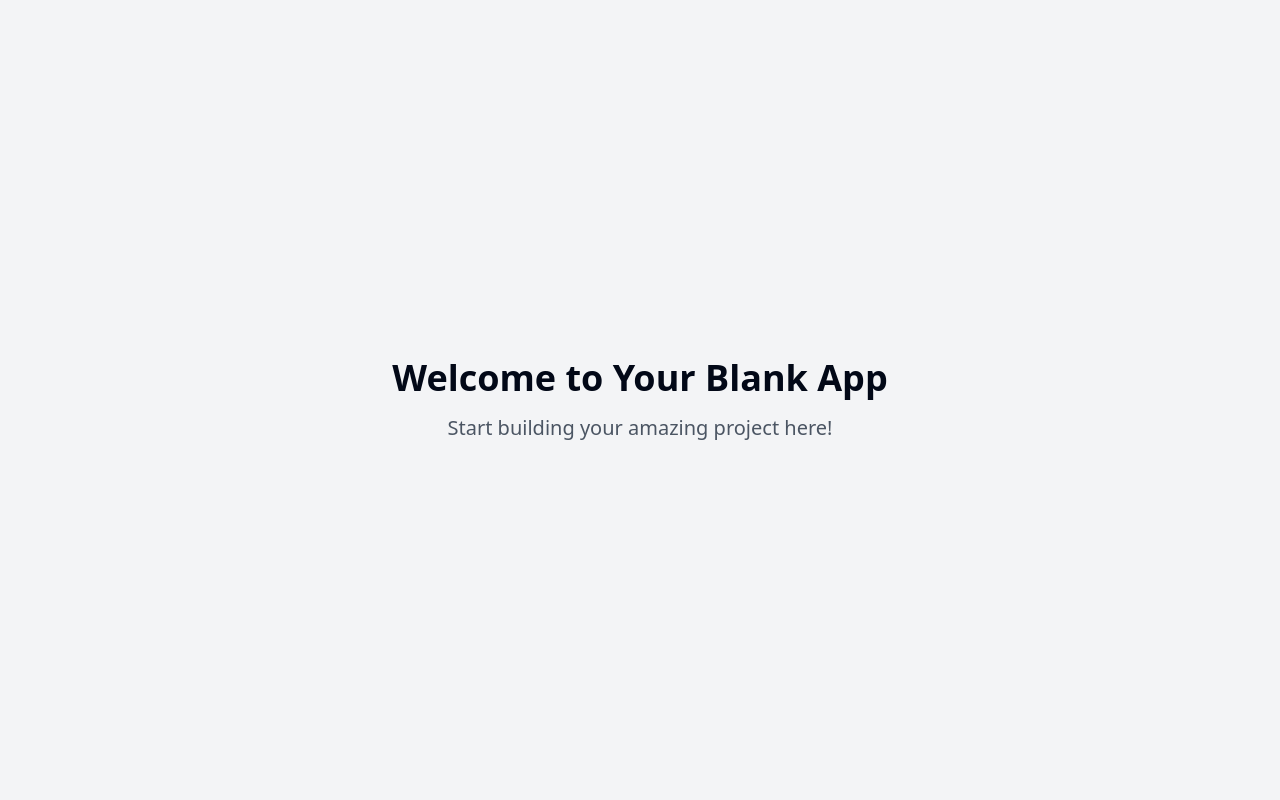
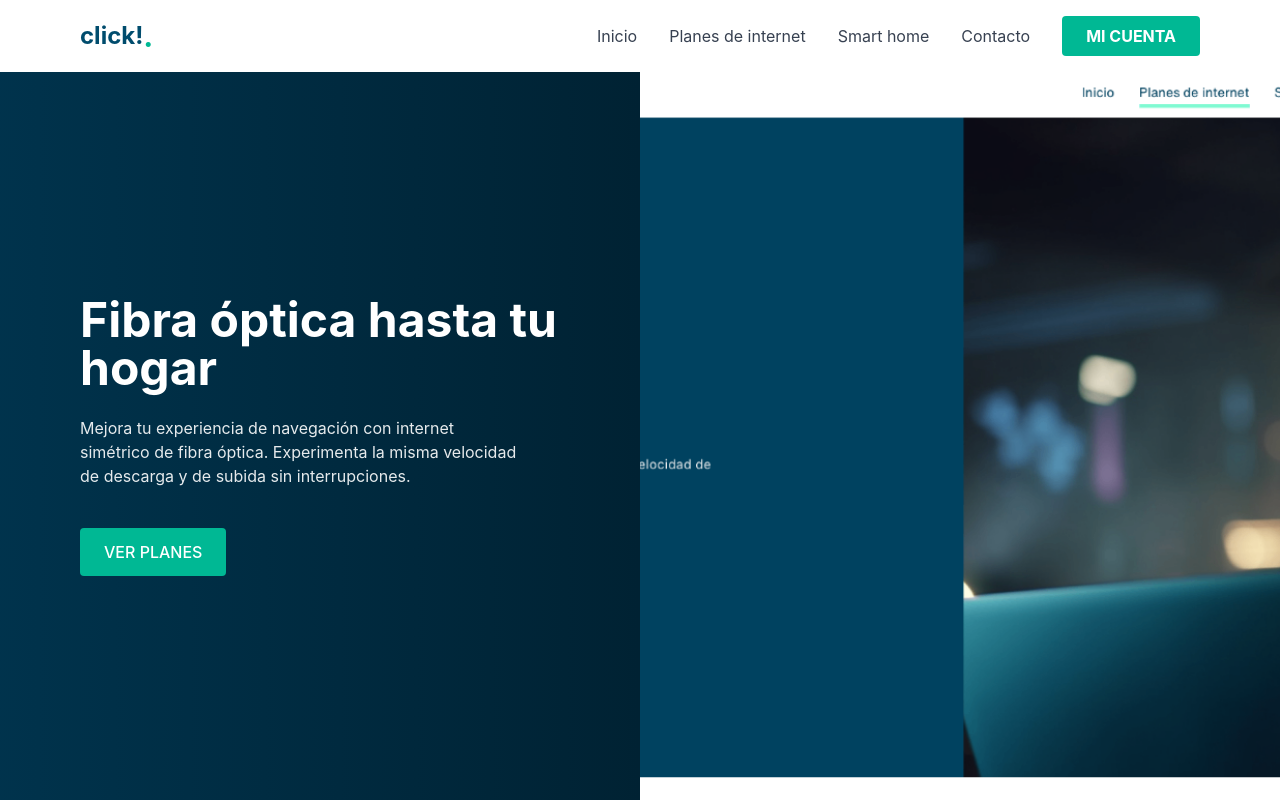
Before and after one commit to carlospena11/mirror-web-image-maker, a React (Vite) app: page / in a window 1280 px wide. Built offline with nearby package versions, Linux system fonts and the light colour scheme.

Commit message:
Create web page from image
Implement a web page based on the provided image.

```diff
--- a/src/App.tsx
+++ b/src/App.tsx
@@ -1,9 +1,14 @@
+
 import { Toaster } from "@/components/ui/toaster";
 import { Toaster as Sonner } from "@/components/ui/sonner";
 import { TooltipProvider } from "@/components/ui/tooltip";
 import { QueryClient, QueryClientProvider } from "@tanstack/react-query";
 import { BrowserRouter, Routes, Route } from "react-router-dom";
 import Index from "./pages/Index";
+import Planes from "./pages/Planes";
+import SmartHome from "./pages/SmartHome";
+import Contacto from "./pages/Contacto";
+import MiCuenta from "./pages/MiCuenta";
 import NotFound from "./pages/NotFound";
 
 const queryClient = new QueryClient();
@@ -16,7 +21,10 @@ const App = () => (
       <BrowserRouter>
         <Routes>
           <Route path="/" element={<Index />} />
-          {/* ADD ALL CUSTOM ROUTES ABOVE THE CATCH-ALL "*" ROUTE */}
+          <Route path="/planes" element={<Planes />} />
+          <Route path="/smart-home" element={<SmartHome />} />
+          <Route path="/contacto" element={<Contacto />} />
+          <Route path="/mi-cuenta" element={<MiCuenta />} />
           <Route path="*" element={<NotFound />} />
         </Routes>
       </BrowserRouter>
--- a/src/index.css
+++ b/src/index.css
@@ -1,3 +1,4 @@
+
 @tailwind base;
 @tailwind components;
 @tailwind utilities;
@@ -34,21 +35,9 @@
 
     --radius: 0.5rem;
 
-    --sidebar-background: 0 0% 98%;
-
-    --sidebar-foreground: 240 5.3% 26.1%;
-
-    --sidebar-primary: 240 5.9% 10%;
-
-    --sidebar-primary-foreground: 0 0% 98%;
-
-    --sidebar-accent: 240 4.8% 95.9%;
-
-    --sidebar-accent-foreground: 240 5.9% 10%;
-
-    --sidebar-border: 220 13% 91%;
-
-    --sidebar-ring: 217.2 91.2% 59.8%;
+    /* Click! Website Colors */
+    --click-blue: 200 100% 15%;
+    --click-teal: 171 73% 50%;
   }
 
   .dark {
@@ -79,14 +68,6 @@
     --border: 217.2 32.6% 17.5%;
     --input: 217.2 32.6% 17.5%;
     --ring: 212.7 26.8% 83.9%;
-    --sidebar-background: 240 5.9% 10%;
-    --sidebar-foreground: 240 4.8% 95.9%;
-    --sidebar-primary: 224.3 76.3% 48%;
-    --sidebar-primary-foreground: 0 0% 100%;
-    --sidebar-accent: 240 3.7% 15.9%;
-    --sidebar-accent-foreground: 240 4.8% 95.9%;
-    --sidebar-border: 240 3.7% 15.9%;
-    --sidebar-ring: 217.2 91.2% 59.8%;
   }
 }
 
@@ -97,5 +78,19 @@
 
   body {
     @apply bg-background text-foreground;
+    font-family: 'Inter', sans-serif;
   }
 }
+
+/* Click! Custom Styles */
+.hero-gradient {
+  background: linear-gradient(to right, hsl(200, 100%, 15%) 0%, hsl(200, 100%, 10%) 100%);
+}
+
+.click-button {
+  @apply bg-[#00b894] hover:bg-[#00a382] text-white font-medium py-3 px-6 rounded transition-colors duration-200;
+}
+
+.account-button {
+  @apply bg-[#00b894] hover:bg-[#00a382] text-white font-bold py-2 px-6 rounded;
+}
--- /dev/null
+++ b/src/pages/Contacto.tsx
@@ -0,0 +1,15 @@
+
+import React from "react";
+
+const Contacto = () => {
+  return (
+    <div className="min-h-screen flex items-center justify-center bg-gray-100">
+      <div className="text-center">
+        <h1 className="text-4xl font-bold mb-4">Contacto</h1>
+        <p className="text-xl text-gray-600">¿Cómo podemos ayudarte?</p>
+      </div>
+    </div>
+  );
+};
+
+export default Contacto;
--- a/src/pages/Index.tsx
+++ b/src/pages/Index.tsx
@@ -1,12 +1,66 @@
-// Update this page (the content is just a fallback if you fail to update the page)
+
+import React from "react";
+import { Button } from "@/components/ui/button";
 
 const Index = () => {
   return (
-    <div className="min-h-screen flex items-center justify-center bg-gray-100">
-      <div className="text-center">
-        <h1 className="text-4xl font-bold mb-4">Welcome to Your Blank App</h1>
-        <p className="text-xl text-gray-600">Start building your amazing project here!</p>
-      </div>
+    <div className="min-h-screen flex flex-col">
+      {/* Navigation Bar */}
+      <header className="bg-white py-4 px-6 md:px-12 lg:px-20 shadow-sm">
+        <div className="max-w-7xl mx-auto flex items-center justify-between">
+          <div className="flex items-center">
+            <a href="/" className="text-[#004c6d] text-2xl font-bold flex items-center">
+              click!
+              <span className="text-[#00b894] text-3xl">.</span>
+            </a>
+          </div>
+
+          <nav className="hidden md:flex items-center space-x-8">
+            <a href="/" className="text-gray-700 hover:text-[#00b894]">Inicio</a>
+            <a href="/planes" className="text-gray-700 hover:text-[#00b894]">Planes de internet</a>
+            <a href="/smart-home" className="text-gray-700 hover:text-[#00b894]">Smart home</a>
+            <a href="/contacto" className="text-gray-700 hover:text-[#00b894]">Contacto</a>
+            <a href="/mi-cuenta" className="account-button">MI CUENTA</a>
+          </nav>
+
+          <div className="md:hidden">
+            <Button variant="ghost" size="icon">
+              <svg xmlns="http://www.w3.org/2000/svg" width="24" height="24" viewBox="0 0 24 24" fill="none" stroke="currentColor" strokeWidth="2" strokeLinecap="round" strokeLinejoin="round">
+                <line x1="3" y1="12" x2="21" y2="12"></line>
+                <line x1="3" y1="6" x2="21" y2="6"></line>
+                <line x1="3" y1="18" x2="21" y2="18"></line>
+              </svg>
+            </Button>
+          </div>
+        </div>
+      </header>
+
+      {/* Hero Section */}
+      <section className="flex-1 flex flex-col md:flex-row">
+        {/* Left Side - Text Content */}
+        <div className="hero-gradient w-full md:w-1/2 px-6 py-12 md:px-12 lg:px-20 flex flex-col justify-center">
+          <h1 className="text-white text-4xl md:text-5xl font-bold mb-6">
+            Fibra óptica hasta tu hogar
+          </h1>
+          <p className="text-white text-base mb-10 opacity-90 max-w-md">
+            Mejora tu experiencia de navegación con internet simétrico de fibra óptica. Experimenta la misma velocidad de descarga y de subida sin interrupciones.
+          </p>
+          <div>
+            <button className="click-button">
+              VER PLANES
+            </button>
+          </div>
+        </div>
+
+        {/* Right Side - Image */}
+        <div className="w-full md:w-1/2 bg-black relative overflow-hidden">
+          <img
+            src="/lovable-uploads/f0e24088-6ecb-426c-bdf9-1a06ed830461.png"
+            alt="Mujer sonriendo usando laptop"
+            className="w-full h-full object-cover object-center"
+          />
+        </div>
+      </section>
     </div>
   );
 };
--- /dev/null
+++ b/src/pages/MiCuenta.tsx
@@ -0,0 +1,15 @@
+
+import React from "react";
+
+const MiCuenta = () => {
+  return (
+    <div className="min-h-screen flex items-center justify-center bg-gray-100">
+      <div className="text-center">
+        <h1 className="text-4xl font-bold mb-4">Mi Cuenta</h1>
+        <p className="text-xl text-gray-600">Accede a tu cuenta Click!</p>
+      </div>
+    </div>
+  );
+};
+
+export default MiCuenta;
--- /dev/null
+++ b/src/pages/Planes.tsx
@@ -0,0 +1,15 @@
+
+import React from "react";
+
+const Planes = () => {
+  return (
+    <div className="min-h-screen flex items-center justify-center bg-gray-100">
+      <div className="text-center">
+        <h1 className="text-4xl font-bold mb-4">Planes de Internet</h1>
+        <p className="text-xl text-gray-600">Nuestros planes de fibra óptica</p>
+      </div>
+    </div>
+  );
+};
+
+export default Planes;
--- /dev/null
+++ b/src/pages/SmartHome.tsx
@@ -0,0 +1,15 @@
+
+import React from "react";
+
+const SmartHome = () => {
+  return (
+    <div className="min-h-screen flex items-center justify-center bg-gray-100">
+      <div className="text-center">
+        <h1 className="text-4xl font-bold mb-4">Smart Home</h1>
+        <p className="text-xl text-gray-600">Soluciones para el hogar inteligente</p>
+      </div>
+    </div>
+  );
+};
+
+export default SmartHome;
```
Also changed, not shown: public/lovable-uploads/f0e24088-6ecb-426c-bdf9-1a06ed830461.png (added).
